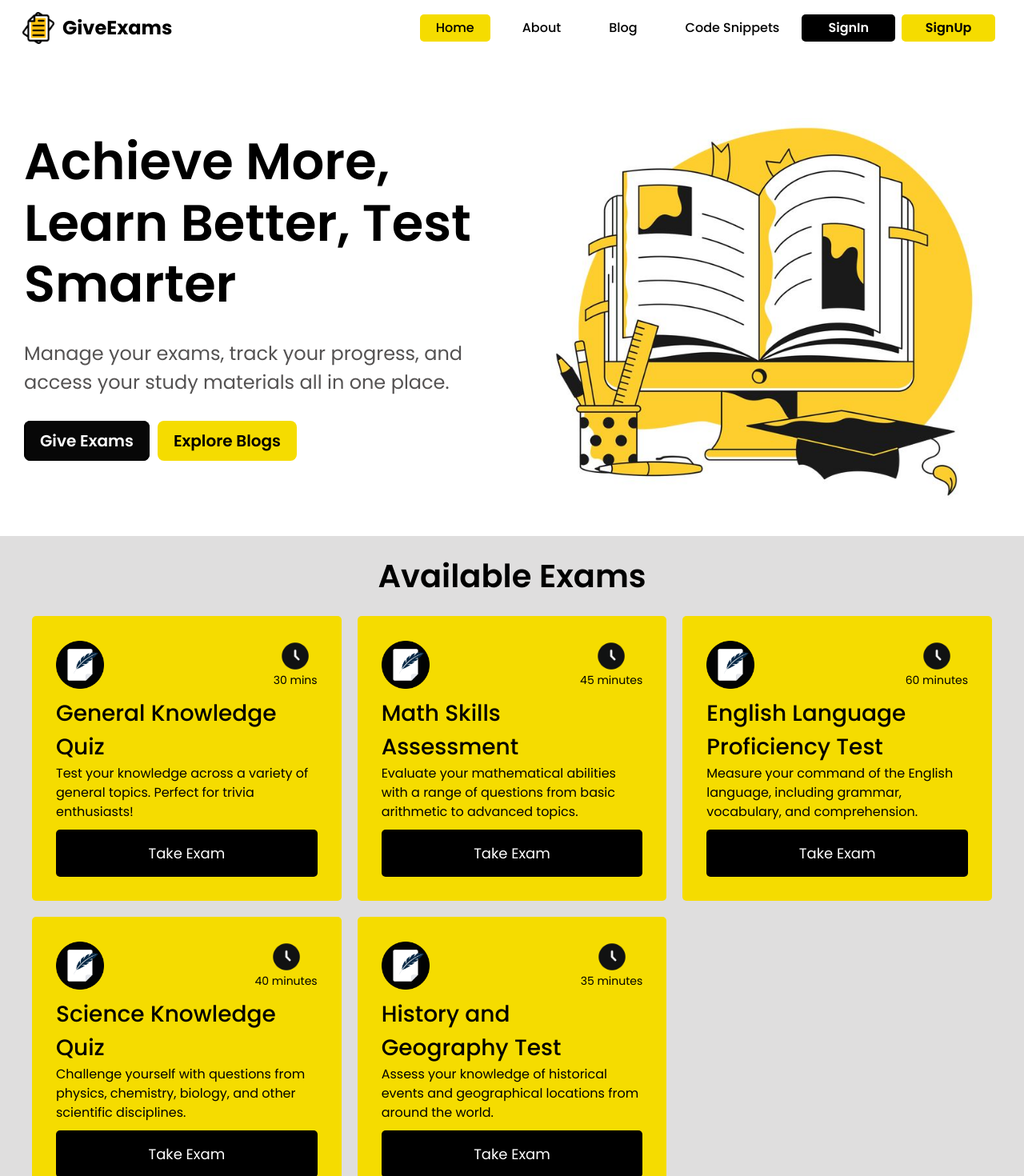
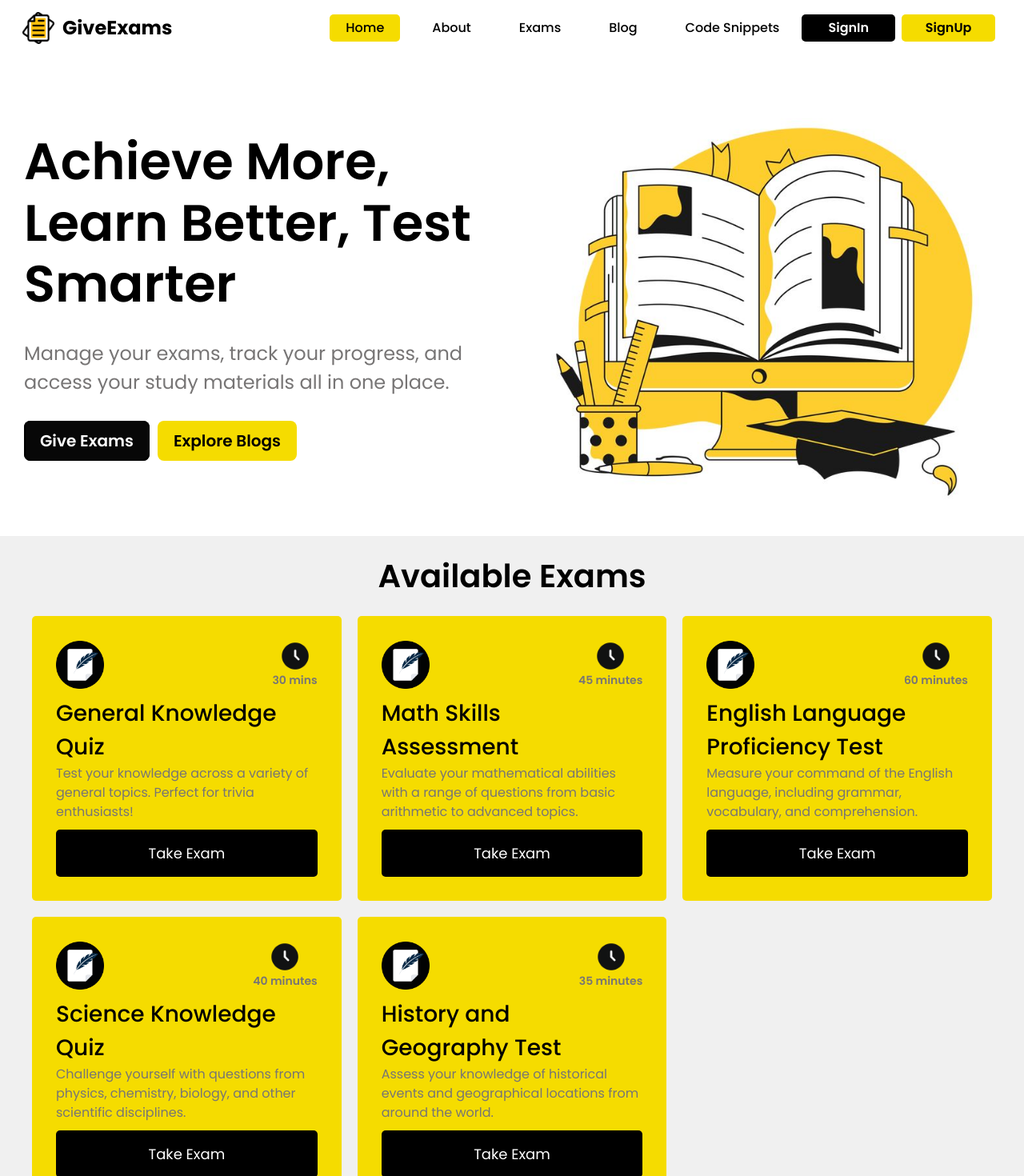
Before and after one commit to ArchitGupta07/exam-platform, a Next.js app: page / in a window 1280 px wide. Shown: the top 1470 px of the page at 80% size. Built offline with nearby package versions, Linux system fonts and the light colour scheme.

Commit message:
few design changes added

```diff
--- a/app/globals.css
+++ b/app/globals.css
@@ -9,6 +9,7 @@
   /* --primary-color:#2D82B7 */
   /* --primary-color:#1F01B9 */
   --primary-color: #f5dc00 /* --primary-color:#157de7 */;
+  --text-soft: #777575;
   --bgSoft: #f0f0f0;
 }
 
--- a/components/dashboard/exams-section/examCard/examCard.css
+++ b/components/dashboard/exams-section/examCard/examCard.css
@@ -1,4 +1,4 @@
-.exam-card{
+.exam-card {
   display: flex;
   flex-direction: column;
   justify-content: center;
@@ -10,39 +10,41 @@
   /* gap: 4rem; */
 }
 
-.exam-card .icon-part{
+.exam-card .icon-part {
   display: flex;
   justify-content: space-between;
   align-items: center;
 
-    .duration{
+  .duration {
     display: flex;
     flex-direction: column;
     justify-content: center;
     align-items: center;
 
-        .exam-duration{
+    .exam-duration {
       font-size: 1.4rem;
+      font-weight: 600;
+      color: var(--text-soft);
     }
   }
 }
-.exam-card .exam-details{
+.exam-card .exam-details {
   flex: 1;
 }
 
-.exam-card .exam-title{
+.exam-card .exam-title {
   font-size: 2.8rem;
   font-weight: 500;
 }
-.exam-card .exam-desc{
+.exam-card .exam-desc {
   font-size: 1.6rem;
+  color: var(--text-soft);
 }
-.exam-card .take-exam-btn{
+.exam-card .take-exam-btn {
   background-color: #000;
   color: white;
   padding: 1.6rem;
   font-size: 1.8rem;
   border-radius: 5px;
   justify-self: flex-end;
-
 }
--- a/components/dashboard/exams-section/examCard/examCard.tsx
+++ b/components/dashboard/exams-section/examCard/examCard.tsx
@@ -1,15 +1,13 @@
-import Image from 'next/image'
-import React from 'react'
+import Image from "next/image";
+import React from "react";
 import "./examCard.css";
-import { Test } from '@/data/examData';
-
+import { Test } from "@/data/examData";
 
 interface ExamCardProps {
   exam: Test;
 }
 
-const ExamCard: React.FC<ExamCardProps> = ({exam}) => {
-
+const ExamCard: React.FC<ExamCardProps> = ({ exam }) => {
   // {
   //     id: 5,
   //     title: "History and Geography Test",
@@ -21,34 +19,25 @@ const ExamCard: React.FC<ExamCardProps> = ({exam}) => {
   //     image: "https://example.com/images/history-geography-test.jpg",
   // },
 
-
   return (
-    <div className='exam-card'>
-
+    <div className="exam-card">
       <div className="icon-part">
-
-
-        <Image src="/exam-icon.png" alt='exam icon' width={60} height={60}/>
+        <Image src="/exam-icon.png" alt="exam icon" width={60} height={60} />
 
         <div className="duration">
-          <Image src='/clock.png' alt='clock img' width={40} height={40}/>
-          <span className='exam-duration'>{exam.duration}</span>
+          <Image src="/clock.png" alt="clock img" width={40} height={40} />
+          <span className="exam-duration">{exam.duration}</span>
         </div>
       </div>
 
-
       <div className="exam-details">
-
-
-        <h1 className='exam-title'>{exam.title}</h1>
-        <p className='exam-desc'>{exam.description}</p>
+        <h1 className="exam-title">{exam.title}</h1>
+        <p className="exam-desc">{exam.description}</p>
       </div>
       {/* <p className='exam-det'>Duration:- {exam.duration}</p> */}
-        <button className='take-exam-btn'>Take Exam</button>
+      <button className="take-exam-btn">Take Exam</button>
+    </div>
+  );
+};
 
-
-    </div>
-  )
-}
-
-export default ExamCard
+export default ExamCard;
--- a/components/dashboard/exams-section/examsSection.css
+++ b/components/dashboard/exams-section/examsSection.css
@@ -1,24 +1,21 @@
-.exams-showcase-section .container{
-
+.exams-showcase-section .container {
   display: flex;
   flex-direction: column;
   justify-content: center;
   padding: 2rem 0;
 
   /* border: 1px solid black; */
-    background-color: #dfdede;
+  background-color: var(--bgSoft);
 
-    .headline{
+  .headline {
     text-align: center;
     font-size: 4rem;
     font-weight: 600;
-
   }
 
-
-    .cards-container{
+  .cards-container {
     display: grid;
-        grid-template-columns: repeat(3,1fr);
+    grid-template-columns: repeat(3, 1fr);
     padding: 2rem 4rem;
     gap: 2rem;
   }
--- a/components/dashboard/hero-section/heroSection.css
+++ b/components/dashboard/hero-section/heroSection.css
@@ -1,11 +1,11 @@
-.hero-section .container{
+.hero-section .container {
   display: flex;
   gap: 1rem;
   margin: auto;
   /* border: 1px solid red; */
   padding: 0 3rem;
 }
-.hero-section .info-side{
+.hero-section .info-side {
   flex: 1;
   color: #000000;
   /* text-align: center; */
@@ -21,63 +21,59 @@
   /* clip-path: polygon(0 0, 100% 0%, 100% 80%, 0% 100%); */
   /* border-radius: 10px 10px 5px 5px ; */
 
-    .headline{
+  .headline {
     font-size: 6.4rem;
     font-weight: 600;
     line-height: 120%;
     /* text-align: center; */
   }
 
-    .sub-headline{
+  .sub-headline {
     font-size: 2.4rem;
-        color: #545252;
-
+    color: #777575;
   }
-    .explore-info{
+  .explore-info {
     display: flex;
     gap: 1rem;
     /* justify-content: center; */
-
   }
 
-    .explore-info button{
-        padding:1rem 2rem;
+  .explore-info button {
+    padding: 1rem 2rem;
     display: flex;
     font-size: 2rem;
     /* font-weight: 300; */
     font-weight: 600;
-        border-radius: .8rem;
+    border-radius: 0.8rem;
   }
-    .to-Exam-btn{
+  .to-Exam-btn {
     background-color: #070707;
     color: rgb(255, 255, 255);
     box-shadow: inset 0 0 0 2px black;
-
   }
-    .to-Exam-btn:hover{
+  .to-Exam-btn:hover {
     background-color: #f5f4f4;
     /* color: black; */
     color: #000;
     box-shadow: inset 0 0 0 2px #000;
-
   }
-    .to-blog-btn{
+  .to-blog-btn {
     background-color: var(--primary-color);
 
     color: rgb(0, 0, 0);
   }
-    .to-blog-btn:hover{
+  .to-blog-btn:hover {
     background: #000;
     font-weight: 600;
 
-        color:var(--primary-color);;
+    color: var(--primary-color);
   }
 }
 
 /* .hero-section .info-side .headline{
 
 } */
-.hero-section .image-side{
+.hero-section .image-side {
   flex: 1;
   /* border: 1px solid red; */
   display: flex;
@@ -85,5 +81,4 @@
   /* border: 1px solid black; */
   /* border-top: 1px solid black;
 border-right: 1px solid black */
-
 }
--- a/components/exam/examWindow/examWindow.tsx
+++ b/components/exam/examWindow/examWindow.tsx
@@ -65,19 +65,19 @@ const ExamWindow = () => {
             <div className="section-wise-options">
               <button
                 className={`section-option ${currentSection === "Physics" ? "active" : ""}`}
-                // onClick={() => handleButtonClick("Physics")}
+                onClick={() => setCurrentSection("Physics")}
               >
                 Physics
               </button>
               <button
                 className={`section-option ${currentSection === "Chemistry" ? "active" : ""}`}
-                // onClick={() => handleButtonClick("Chemistry")}
+                onClick={() => setCurrentSection("Chemistry")}
               >
                 Chemistry
               </button>
               <button
                 className={`section-option ${currentSection === "Maths" ? "active" : ""}`}
-                // onClick={() => handleButtonClick("Maths")}
+                onClick={() => setCurrentSection("Maths")}
               >
                 Maths
               </button>
--- a/components/exam/timer/timer.css
+++ b/components/exam/timer/timer.css
@@ -2,8 +2,10 @@
   flex: 1;
   display: flex;
   flex-direction: column;
+  justify-content: center;
   align-items: center;
   gap: 0.8rem;
+  /* border: 1px solid red; */
   .headline {
     font-size: 2rem;
     font-weight: 500;
--- a/components/footer/footer.css
+++ b/components/footer/footer.css
@@ -1,15 +1,11 @@
-
-
-
-.footer .container{
+.footer .container {
   display: flex;
   align-items: center;
   padding: 2rem 2rem;
   /* border: 1px solid red; */
-
 }
 
-.footer .social-icons{
+.footer .social-icons {
   flex: 1;
   display: flex;
   align-items: center;
@@ -20,7 +16,7 @@
   gap: 1rem;
 }
 
-.footer-nav-links{
+.footer-nav-links {
   /* border: 1px solid red; */
   flex: 3;
   font-size: 1.6rem;
@@ -28,10 +24,14 @@
   display: flex;
   align-items: center;
   justify-content: flex-start;
-    gap: 1rem;
+  gap: 2rem;
+
+  .footer-link:hover {
+    color: var(--text-soft);
+  }
 }
 
-.footer .author-info{
+.footer .author-info {
   /* border: 1px solid black; */
   flex: 2;
   font-size: 1.6rem;
--- a/components/navbar/navbar.tsx
+++ b/components/navbar/navbar.tsx
@@ -1,39 +1,69 @@
 "use client";
 
-import React from 'react';
-import "@/components/navbar/navbar.css"
-import Link from 'next/link';
-import { usePathname } from 'next/navigation';
-import Image from 'next/image';
+import React from "react";
+import "@/components/navbar/navbar.css";
+import Link from "next/link";
+import { usePathname } from "next/navigation";
+import Image from "next/image";
 
 const Navbar = () => {
-
   const path = usePathname();
-    console.log(path)
+  console.log(path);
   return (
-
-    <header className='container header'>
+    <header className="container header">
       <div className="logo-part">
-            <Image src="/logo.png" width={40} height={40} alt='logo'/>
-            <h2>
-                GiveExams
-            </h2>
+        <Image src="/logo.png" width={40} height={40} alt="logo" />
+        <h2>GiveExams</h2>
       </div>
       <nav>
         <ul>
-                <li  className={path==='/'? "active main-header-list" : "main-header-list" }><Link href="/">Home</Link></li>
-                <li   className={path==='/about'? "active main-header-list" : "main-header-list" }><Link href="/about">About</Link></li>
-                <li  className={path==='/blog'? "active main-header-list" : "main-header-list" }><Link href="/blog">Blog</Link></li>
-                <li  className={path==='/code'? "active main-header-list" : "main-header-list" }><Link href="/code">Code Snippets</Link></li>
+          <li
+            className={
+              path === "/" ? "active main-header-list" : "main-header-list"
+            }
+          >
+            <Link href="/">Home</Link>
+          </li>
+          <li
+            className={
+              path === "/about" ? "active main-header-list" : "main-header-list"
+            }
+          >
+            <Link href="/about">About</Link>
+          </li>
+          <li
+            className={
+              path === "/exams" ? "active main-header-list" : "main-header-list"
+            }
+          >
+            <Link href="/exams">Exams</Link>
+          </li>
+          <li
+            className={
+              path === "/blog" ? "active main-header-list" : "main-header-list"
+            }
+          >
+            <Link href="/blog">Blog</Link>
+          </li>
+          <li
+            className={
+              path === "/code" ? "active main-header-list" : "main-header-list"
+            }
+          >
+            <Link href="/code">Code Snippets</Link>
+          </li>
         </ul>
       </nav>
       <div className="signin-part">
-            <Link className='signin-link link' href="./signin">SignIn</Link>
-            <Link className='signup-link link' href="./signup">SignUp</Link>
+        <Link className="signin-link link" href="./signin">
+          SignIn
+        </Link>
+        <Link className="signup-link link" href="./signup">
+          SignUp
+        </Link>
       </div>
+    </header>
+  );
+};
 
-    </header>
-  )
-}
-
-export default Navbar
+export default Navbar;
```
Also changed, not shown: components/exam/examWindow/examWindow.css (+26 -67 lines). Lines whose indentation alone changed are shown as unchanged.
